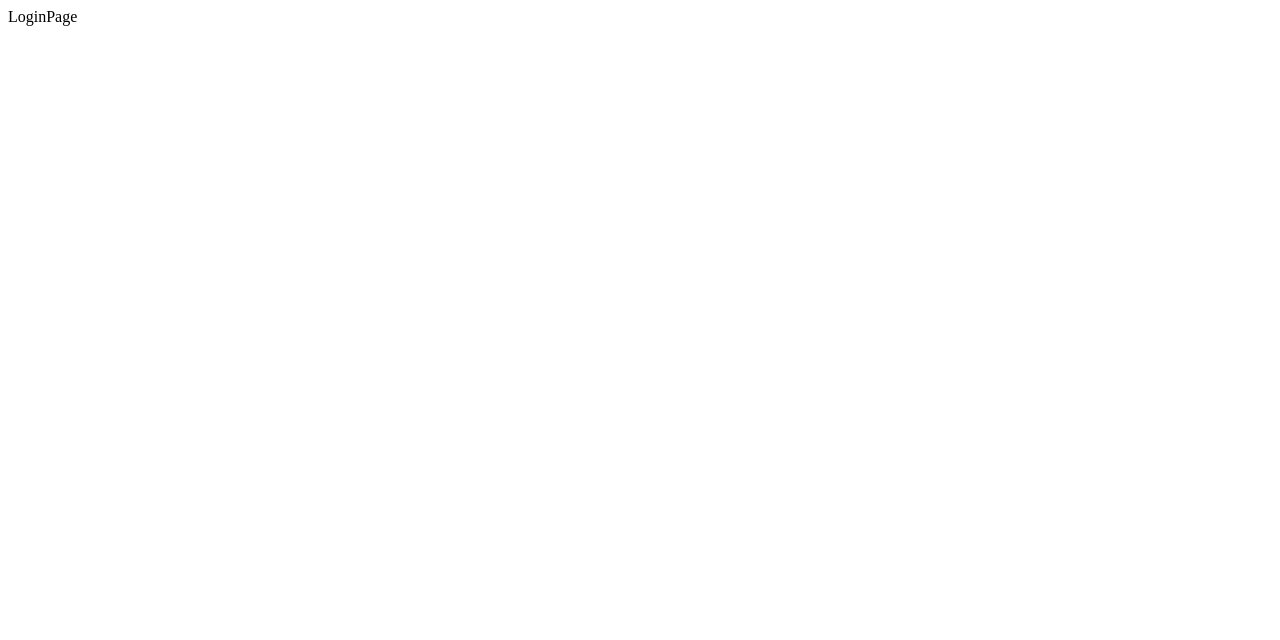
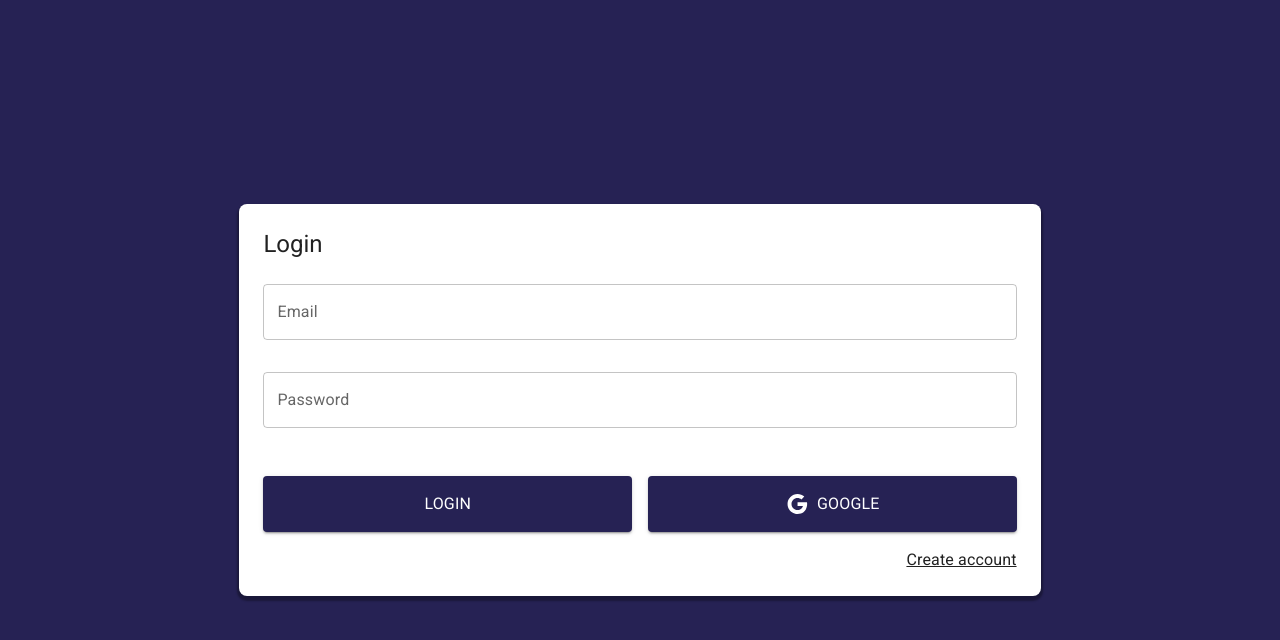
Before and after one commit to gsvidal/journal-app, a React (Vite) app: page /auth/login in a window 1280 px wide. Shown: the top 640 px of the page. Built offline with nearby package versions, Linux system fonts and the light colour scheme.

Commit message:
Create and add purpleTheme, AppTheme in JournalApp and LoginPage design (MUI)

```diff
--- a/index.html
+++ b/index.html
@@ -3,8 +3,9 @@
   <head>
     <meta charset="UTF-8" />
     <link rel="icon" type="image/svg+xml" href="/vite.svg" />
+    <link rel="stylesheet" href="https://fonts.googleapis.com/css?family=Roboto:300,400,500,700&display=swap" />
     <meta name="viewport" content="width=device-width, initial-scale=1.0" />
-    <title>Vite + React</title>
+    <title>Journal App</title>
   </head>
   <body>
     <div id="root"></div>
--- a/package.json
+++ b/package.json
@@ -9,6 +9,10 @@
     "preview": "vite preview"
   },
   "dependencies": {
+    "@emotion/react": "^11.10.6",
+    "@emotion/styled": "^11.10.6",
+    "@mui/icons-material": "^5.11.11",
+    "@mui/material": "^5.11.11",
     "react": "^18.2.0",
     "react-dom": "^18.2.0",
     "react-router-dom": "^6.3.0"
--- a/src/JournalApp.jsx
+++ b/src/JournalApp.jsx
@@ -1,11 +1,10 @@
-// import './JournalApp.css';
-
 import { AppRouter } from './router/AppRouter';
+import { AppTheme } from './theme/AppTheme';
 
 export const JournalApp = () => {
   return (
-    <>
+    <AppTheme>
       <AppRouter />
-    </>
+    </AppTheme>
   );
 };
--- a/src/auth/pages/LoginPage.jsx
+++ b/src/auth/pages/LoginPage.jsx
@@ -1,9 +1,56 @@
 //import './LoginPage.css';
+
+import GoogleIcon from '@mui/icons-material/Google';
+import { Button, Grid, Link, TextField, Typography } from '@mui/material';
+import { Link as RouterLink } from 'react-router-dom';
 
 export const LoginPage = () => {
   return (
-    <>
-      <div>LoginPage</div>
-    </>
+    <Grid
+      container
+      spacing={0}
+      direction="column"
+      alignItems="center"
+      justifyContent="center"
+      sx={{ minHeight: '100vh', backgroundColor: 'primary.main', padding: 4 }}
+    >
+      <Grid item className="box-shadow" xs={3} sx={{ backgroundColor: 'white', padding: 3, borderRadius: 2 }}>
+        <Typography variant="h5" sx={{ mb: 1 }}>
+          Login
+        </Typography>
+
+        <form action="">
+          <Grid container>
+            <Grid item xs={12} sx={{ my: 2 }}>
+              <TextField label="Email" type="email" placeholder="email@gmail.com" fullWidth />
+            </Grid>
+            <Grid item xs={12} sx={{ my: 2 }}>
+              <TextField label="Password" type="password" placeholder="password" fullWidth />
+            </Grid>
+
+            <Grid container spacing={2} sx={{ my: 2 }}>
+              <Grid item xs={12} sm={6}>
+                <Button sx={{py: 2}} variant="contained" fullWidth>
+                  <Typography>Login</Typography>
+                </Button>
+              </Grid>
+
+              <Grid item xs={12} sm={6}>
+                <Button  sx={{py: 2}} variant="contained" fullWidth>
+                  <GoogleIcon />
+                    <Typography sx={{ml: 1}}>Google</Typography>
+                </Button>
+              </Grid>
+            </Grid>
+
+            <Grid container direction='row' justifyContent='end'>
+              <Link component={ RouterLink } color='inherit' to='/auth/register'>
+                Create account
+              </Link>
+            </Grid>
+          </Grid>
+        </form>
+      </Grid>
+    </Grid>
   );
 };
--- a/src/journal/pages/JournalPage.jsx
+++ b/src/journal/pages/JournalPage.jsx
@@ -1,9 +1,9 @@
-//import './JournalPage.css';
+import { Typography } from '@mui/material';
 
 export const JournalPage = () => {
   return (
     <>
-      <div>JournalPage</div>
+      <Typography>JournalPage</Typography>
     </>
   );
 };
--- a/src/styles.css
+++ b/src/styles.css
@@ -0,0 +1,3 @@
+.box-shadow {
+  box-shadow: 0px 3px 2px 2px rgba(0, 0, 0, 0.318);
+}
--- /dev/null
+++ b/src/theme/AppTheme.jsx
@@ -0,0 +1,14 @@
+import { ThemeProvider } from "@emotion/react";
+import { CssBaseline } from "@mui/material";
+import { purpleTheme } from "./purpleTheme";
+
+export const AppTheme = ({children}) => {
+  return (
+    <>
+      <ThemeProvider theme={purpleTheme}>
+        <CssBaseline />
+        { children }
+      </ThemeProvider>
+    </>
+  );
+};
--- /dev/null
+++ b/src/theme/index.js
@@ -0,0 +1,2 @@
+export * from './AppTheme';
+export * from './purpleTheme';
--- /dev/null
+++ b/src/theme/purpleTheme.js
@@ -0,0 +1,16 @@
+import { createTheme } from "@mui/material";
+import { red } from "@mui/material/colors";
+
+export const purpleTheme = createTheme({
+  palette: {
+    primary: {
+      main: '#262254'
+    },
+    secondary: {
+      main: '#543884'
+    },
+    error: {
+      main: red.A400
+    }
+  }
+})
```
Also changed, not shown: 1 other file (tests, documents, lock files or other folders).
